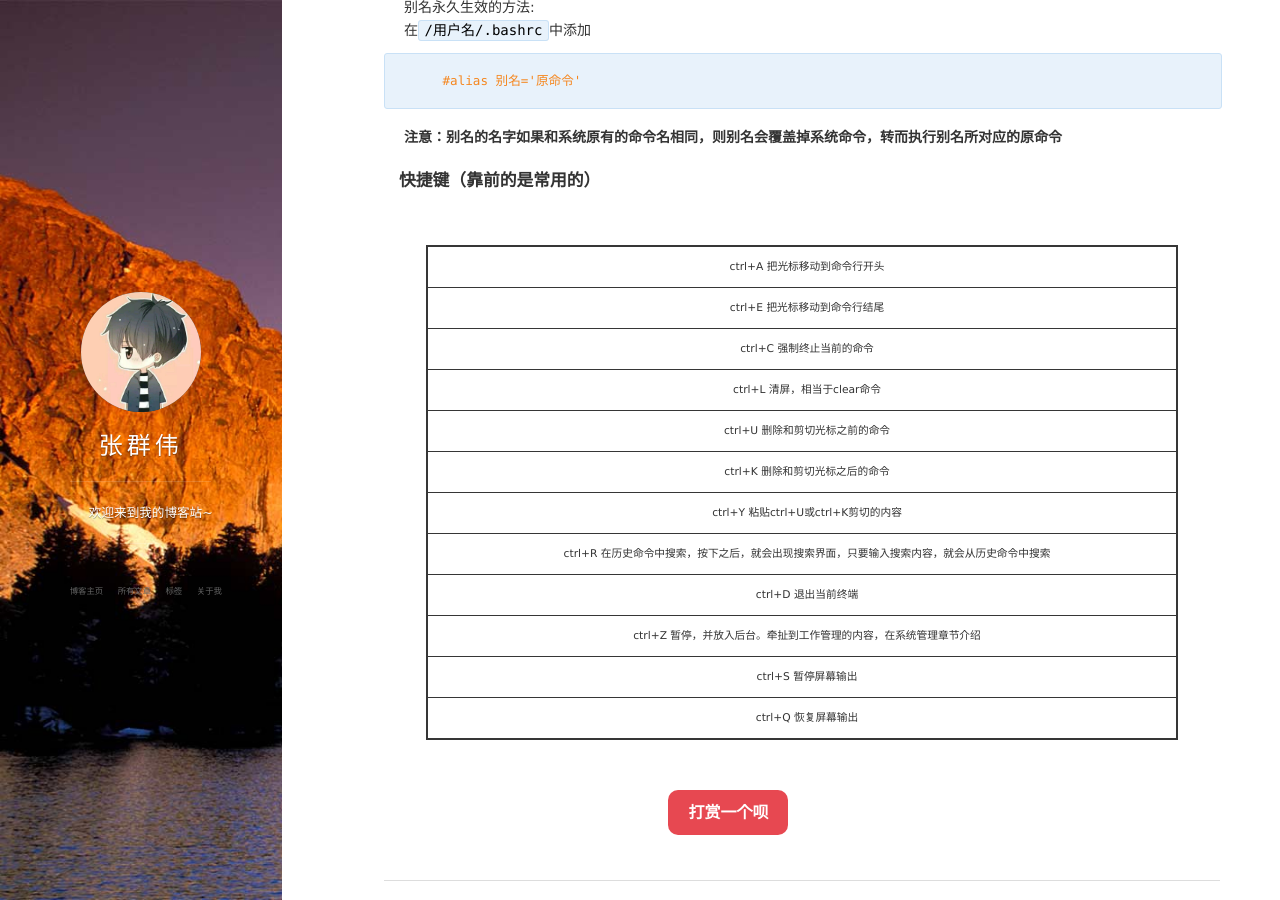
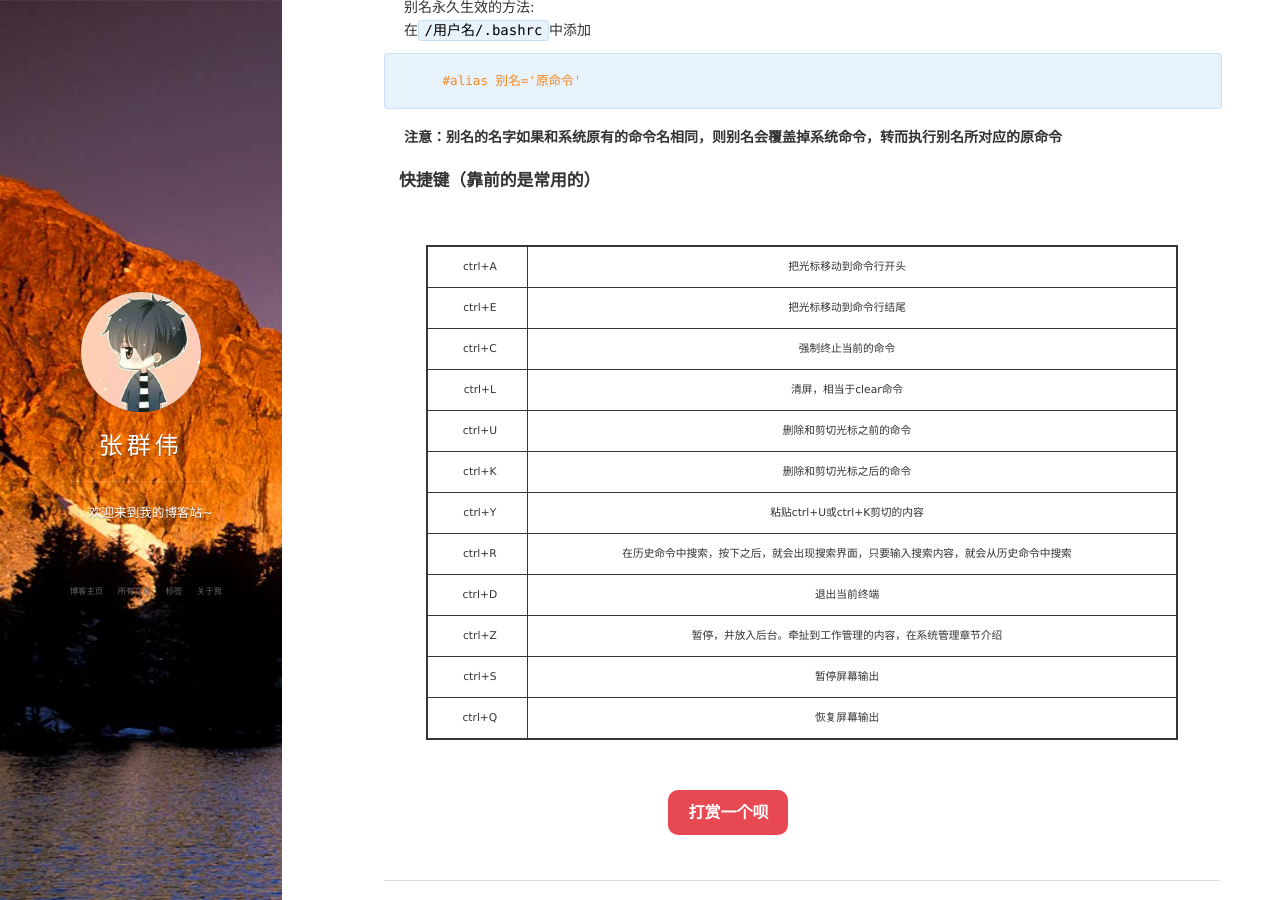
Before and after one commit to syhleo/zhangqunwei.github.io, a Jekyll site: the page built from _posts/2017-12-16-shell基础一.md, in a window 1280 px wide and 900 px high, scrolled down 2358 px. Built offline with Jekyll 4.4.1, drawn with Linux system fonts in a browser that asks for light colours; nearby versions of some CDN libraries; comment, search, counter and statistics services are not loaded.

Commit message:
修改shell基础一

```diff
--- a/_posts/2017-12-16-shell基础一.md
+++ b/_posts/2017-12-16-shell基础一.md
@@ -105,41 +105,16 @@ tab键命令补全，使用tab键补全时，按两下tab键显示所有的可
 
 #### __快捷键（靠前的是常用的）__
 
-<table>
-  <tr>
-    <td>ctrl+A          把光标移动到命令行开头  </td>
-  </tr>
-  <tr>
-    <td>ctrl+E          把光标移动到命令行结尾  </td>
-  </tr>
-  <tr>
-    <td>ctrl+C          强制终止当前的命令  </td>
-  </tr>
-  <tr>
-    <td>ctrl+L          清屏，相当于clear命令  </td>
-  </tr>
-  <tr>
-    <td>ctrl+U          删除和剪切光标之前的命令  </td>
-  </tr>
-  <tr>
-    <td>ctrl+K          删除和剪切光标之后的命令  </td>
-  </tr>
-  <tr>
-    <td>ctrl+Y          粘贴ctrl+U或ctrl+K剪切的内容  </td>
-  </tr>
-  <tr>
-    <td>ctrl+R         在历史命令中搜索，按下之后，就会出现搜索界面，只要输入搜索内容，就会从历史命令中搜索  </td>
-  </tr>
-  <tr>
-    <td>ctrl+D         退出当前终端  </td>
-  </tr>
-  <tr>
-    <td>ctrl+Z         暂停，并放入后台。牵扯到工作管理的内容，在系统管理章节介绍  </td>
-  </tr>
-  <tr>
-    <td>ctrl+S         暂停屏幕输出  </td>
-  </tr>
-  <tr>
-    <td>ctrl+Q         恢复屏幕输出  </td>
-  </tr>
-</table>
+:--:    |
+ctrl+A   |       把光标移动到命令行开头
+ctrl+E   |       把光标移动到命令行结尾
+ctrl+C   |       强制终止当前的命令
+ctrl+L   |       清屏，相当于clear命令
+ctrl+U   |       删除和剪切光标之前的命令
+ctrl+K   |       删除和剪切光标之后的命令
+ctrl+Y   |       粘贴ctrl+U或ctrl+K剪切的内容
+ctrl+R   |      在历史命令中搜索，按下之后，就会出现搜索界面，只要输入搜索内容，就会从历史命令中搜索
+ctrl+D   |      退出当前终端
+ctrl+Z   |      暂停，并放入后台。牵扯到工作管理的内容，在系统管理章节介绍
+ctrl+S   |      暂停屏幕输出
+ctrl+Q   |      恢复屏幕输出
```
